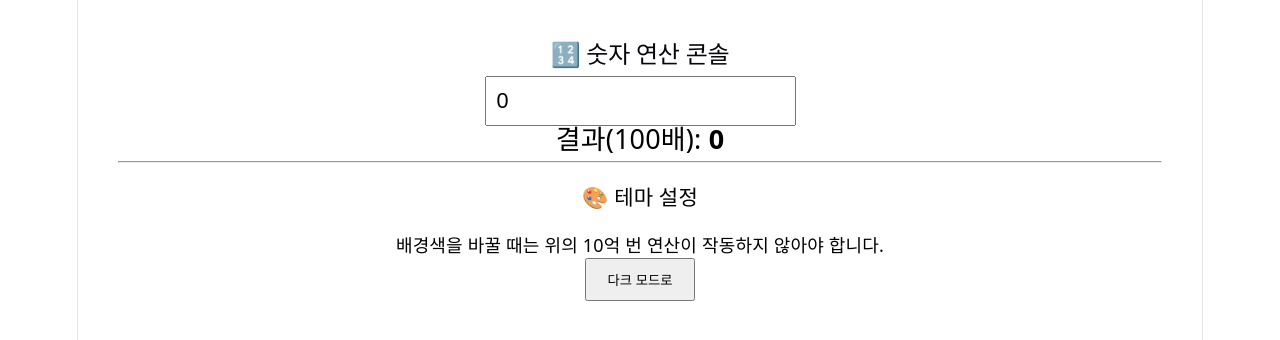
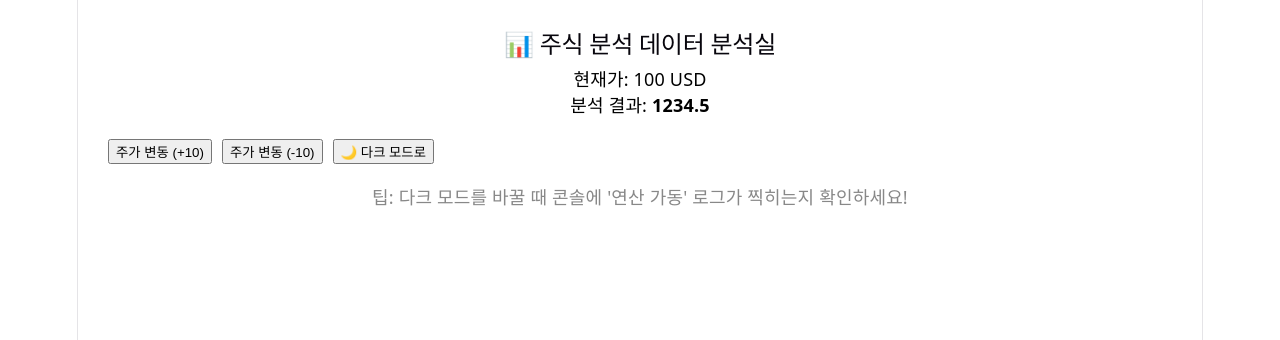
Before and after one commit to yunajoe/react-master-class-part2-inflearn, a React (Vite) app: page / in a window 1280 px wide. Shown: the top 340 px of the page. Built offline with nearby package versions, Linux system fonts and the light colour scheme.

Commit message:
mission: 데이터 분석실 전용 금고 가동

```diff
--- a/src/App.jsx
+++ b/src/App.jsx
@@ -1,8 +1,8 @@
 import "./App.css";
-import CalculationConsole from "./components/CalculateConsole.jsx";
+import StockAnalyzer from "./components/StockAnalyzer.jsx";
 
 function App() {
-  return <CalculationConsole />;
+  return <StockAnalyzer />;
 }
 
 export default App;
--- /dev/null
+++ b/src/components/StockAnalyzer.jsx
@@ -0,0 +1,56 @@
+import { useMemo, useState } from "react";
+
+export default function StockAnalyzer() {
+  const [stockPrice, setStockPrice] = useState(100);
+  const [isDarkMode, setIsDarkMode] = useState(false);
+
+  // [무거운 연산 로직] 10억 번의 루프를 도는 함수입니다.
+  const analyzeData = (price) => {
+    console.log(
+      "📈 [연산 가동] 10억 번의 루프를 돌며 데이터를 분석 중...",
+      price,
+    );
+    for (let i = 0; i < 1000000000; i++) {} // 의도적인 과부하
+    return price * 12.345;
+  };
+
+  // useMemo는 "직전 값과 비교"만 함 (전체 히스토리 캐싱 X)
+  const analyzedResult = useMemo(() => {
+    return analyzeData(stockPrice);
+  }, [stockPrice]);
+
+  return (
+    <div
+      style={{
+        padding: "30px",
+        backgroundColor: isDarkMode ? "#222" : "#fff",
+        color: isDarkMode ? "#fff" : "#000",
+        minHeight: "100vh",
+        transition: "all 0.3s",
+      }}
+    >
+      <h2>📊 주식 분석 데이터 분석실</h2>
+      <p>현재가: {stockPrice} USD</p>
+      <p>
+        분석 결과: <b>{analyzedResult}</b>
+      </p>
+
+      <div style={{ marginTop: "20px", display: "flex", gap: "10px" }}>
+        <button onClick={() => setStockPrice((prev) => prev + 10)}>
+          주가 변동 (+10)
+        </button>
+        <button onClick={() => setStockPrice((prev) => prev - 10)}>
+          주가 변동 (-10)
+        </button>
+
+        <button onClick={() => setIsDarkMode(!isDarkMode)}>
+          {isDarkMode ? "☀️ 라이트 모드로" : "🌙 다크 모드로"}
+        </button>
+      </div>
+
+      <p style={{ marginTop: "20px", color: "#888" }}>
+        팁: 다크 모드를 바꿀 때 콘솔에 '연산 가동' 로그가 찍히는지 확인하세요!
+      </p>
+    </div>
+  );
+}
```
